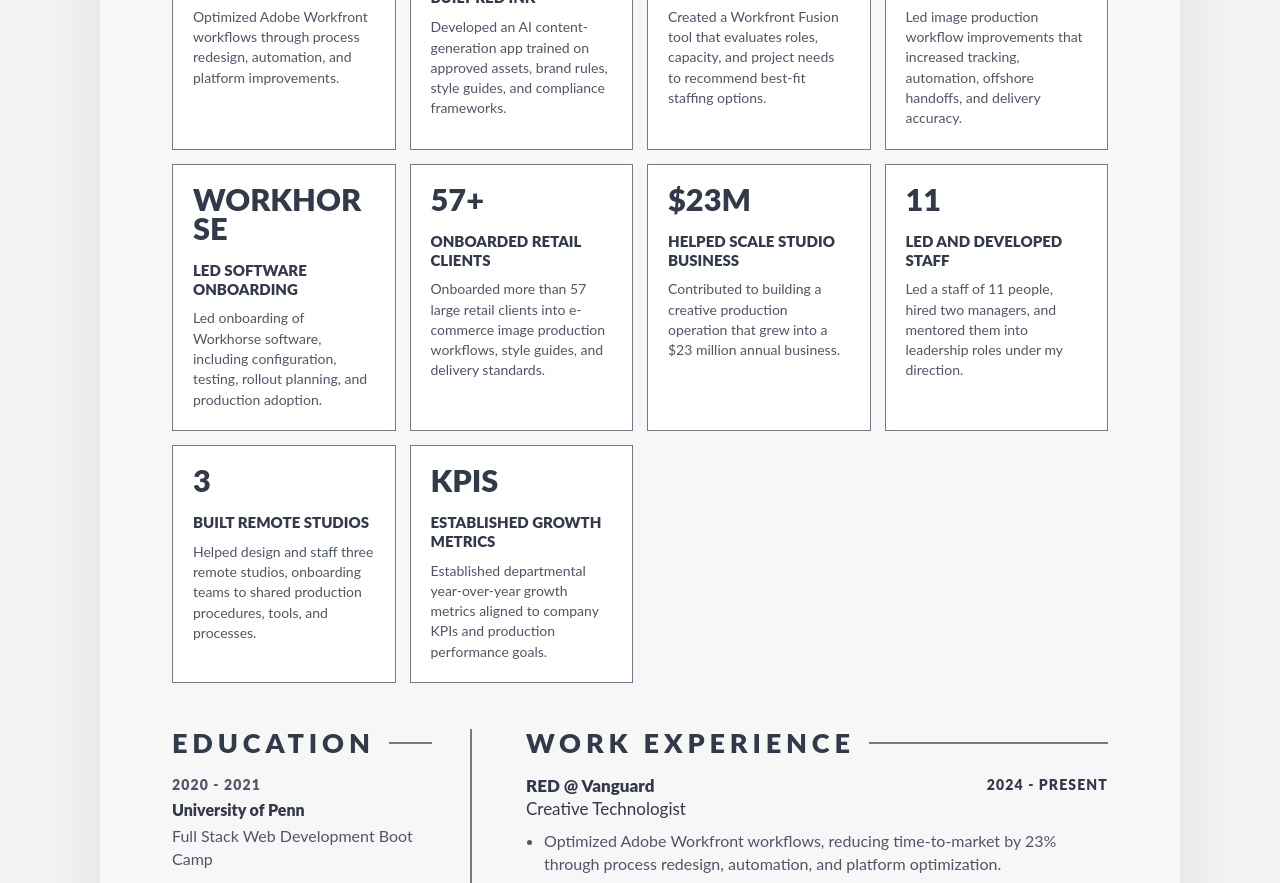
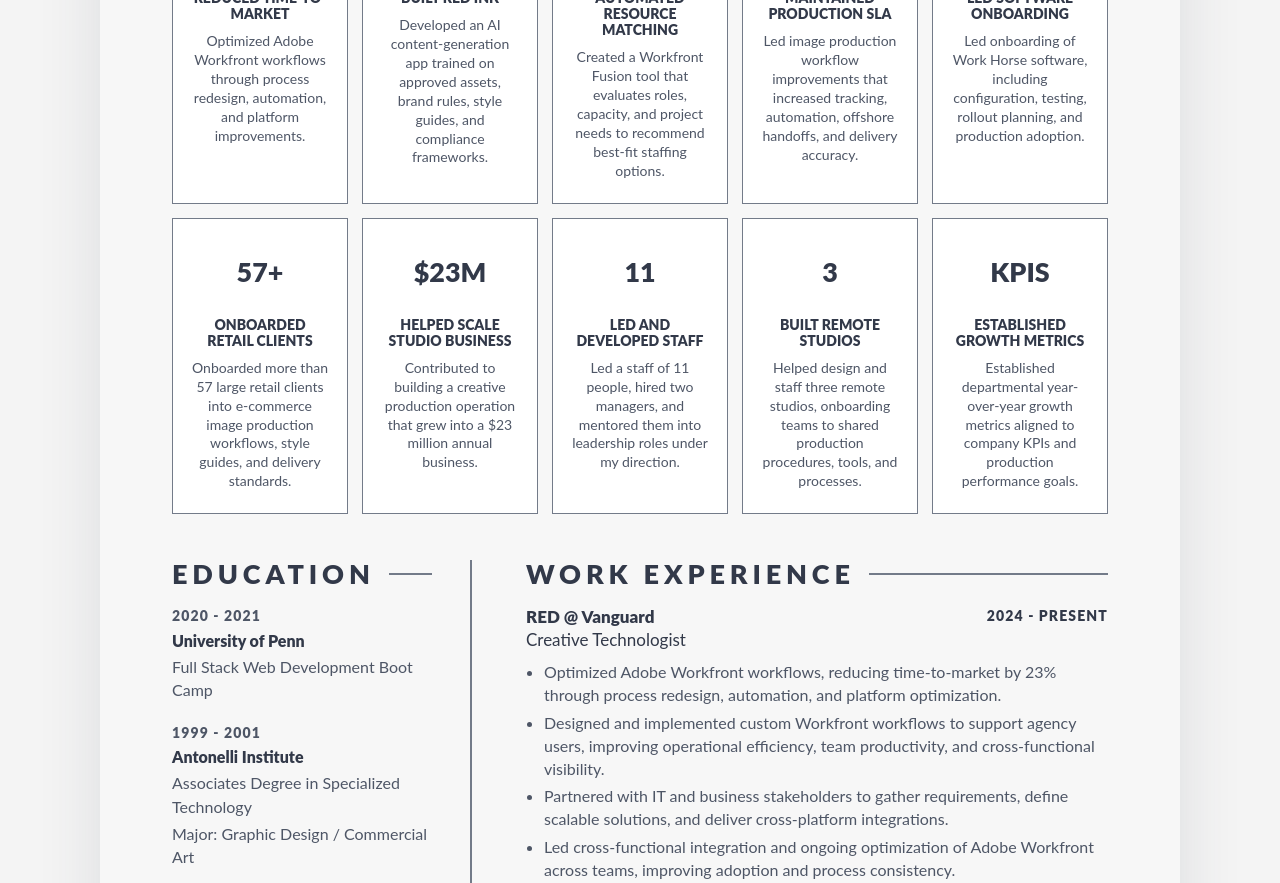
Before and after one commit to flieckster/bflieck-site, a website built with Vite: page index.html in a window 1280 px wide. Shown: the part 751-1634 px from the top of the page. Built offline with nearby package versions, Linux system fonts and the light colour scheme.

Commit message:
Polish accomplishments layout

```diff
--- a/src/main.js
+++ b/src/main.js
@@ -203,9 +203,9 @@ const renderHome = () => `
             <p>Led image production workflow improvements that increased tracking, automation, offshore handoffs, and delivery accuracy.</p>
           </article>
           <article>
-            <p class="achievement-metric">Workhorse</p>
+            <p class="achievement-metric">Work Horse</p>
             <h3>Led software onboarding</h3>
-            <p>Led onboarding of Workhorse software, including configuration, testing, rollout planning, and production adoption.</p>
+            <p>Led onboarding of Work Horse software, including configuration, testing, rollout planning, and production adoption.</p>
           </article>
           <article>
             <p class="achievement-metric">57+</p>
--- a/src/styles.css
+++ b/src/styles.css
@@ -169,22 +169,31 @@ h1 {
 
 .accomplishment-grid {
   display: grid;
-  grid-template-columns: repeat(auto-fit, minmax(210px, 1fr));
+  grid-template-columns: repeat(5, minmax(0, 1fr));
   gap: 14px;
   margin-top: 20px;
 }
 
 .accomplishment-grid article {
-  min-height: 210px;
-  padding: 20px;
+  min-height: 235px;
+  display: flex;
+  flex-direction: column;
+  align-items: center;
+  justify-content: flex-start;
+  padding: 22px 18px;
   border: 1.5px solid var(--line);
   background: var(--white);
+  text-align: center;
 }
 
 .achievement-metric {
-  margin-bottom: 18px;
+  min-height: 62px;
+  display: flex;
+  align-items: center;
+  justify-content: center;
+  margin-bottom: 14px;
   color: var(--ink);
-  font-size: clamp(22px, 2.4vw, 32px);
+  font-size: clamp(21px, 2.1vw, 30px);
   font-weight: 900;
   line-height: 0.95;
   letter-spacing: 0;
@@ -194,14 +203,17 @@ h1 {
 
 .accomplishment-grid h3 {
   margin-bottom: 10px;
-  font-size: 15px;
+  font-size: 14px;
+  line-height: 1.15;
   text-transform: uppercase;
 }
 
 .accomplishment-grid p:not(.achievement-metric) {
+  max-width: 24ch;
   margin-bottom: 0;
   color: var(--soft-ink);
   font-size: 14px;
+  line-height: 1.35;
 }
 
 .resume-grid {
@@ -626,7 +638,6 @@ li {
   }
 
   .contact-strip,
-  .accomplishment-grid,
   .origin-grid,
   .resume-grid,
   .project-grid,
@@ -636,6 +647,10 @@ li {
 
   .contact-strip {
     text-align: left;
+  }
+
+  .accomplishment-grid {
+    grid-template-columns: repeat(2, minmax(0, 1fr));
   }
 
   .sidebar {
@@ -669,4 +684,8 @@ li {
     display: block;
     margin-left: 0;
   }
+
+  .accomplishment-grid {
+    grid-template-columns: 1fr;
+  }
 }
```
